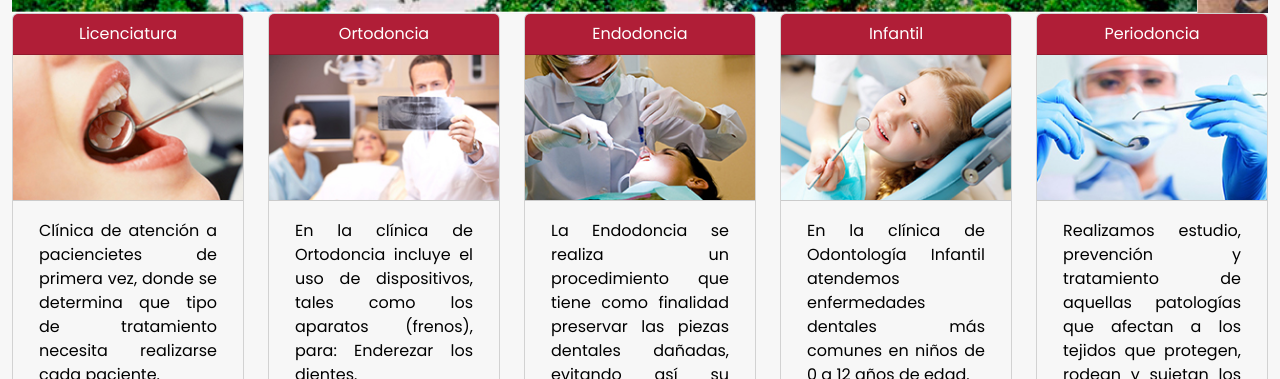
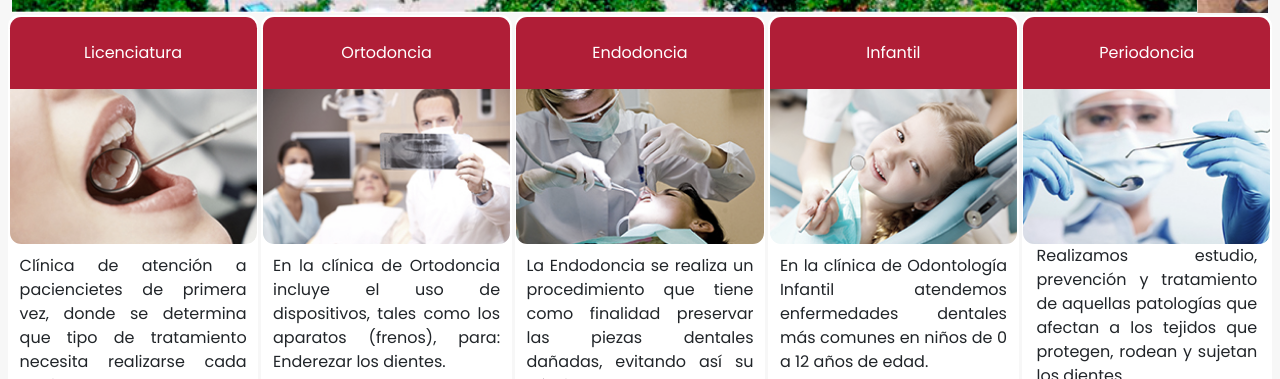
Before and after one commit to salvadorceniceros/tercerproyectofinal, a website: page pages/contacto.html in a window 1280 px wide. Shown: the part 573-952 px from the top of the page. Drawn offline with nearby package versions, Linux system fonts and the light colour scheme.

Commit message:
Corrección Áreas Especificas en los html

```diff
--- a/pages/contacto.html
+++ b/pages/contacto.html
@@ -178,55 +178,64 @@
               <span class="visually-hidden">Next</span>
             </button>
           </div>
+</header>
     <!--Arias especificas-->
-        <div class="conatainer-fluid" style="background-color: #f7f7f7;">
-            <div class="row text-white text-center">
-                <div class="col-sm">
-                    <div class="card">
-                        <div class="card-header bg-rojo">Licenciatura</div>
-                        <div class="card-body p-0">
-                            <a href="#"><img src="../img/2021/licenciatura.jpg" width="100%" alt="Licenciatura"></a></div>
-                        <div class="card-footer"><p class="letra">Clínica de atención a paciencietes de primera vez, donde se determina que tipo de tratamiento necesita realizarse cada paciente.</p></div>
-                    </div>
+    <section class="container-tarjeta">
+        <div class="tarjeta-section">
+            <div class="tarjeta">
+                <div class="tarjeta-header">
+                    Licenciatura
                 </div>
-                <div class="col-sm">
-                    <div class="card">
-                        <div class="card-header bg-rojo">Ortodoncia</div>
-                        <div class="card-body  p-0">
-                            <a href="#"><img src="../img/2021/ortodoncia.jpg" width="100%" alt="Ortodoncia"></a></div>
-                        <div class="card-footer"><p class="letra">En la clínica de Ortodoncia incluye el uso de dispositivos, tales como los aparatos (frenos), para: Enderezar los dientes.</p></div>
-                    </div>
+                <div class="tarjeta-body">
+                    <img src="../img/2021/licenciatura.jpg" alt=""></div>
+                <div class="tarjeta-footer">
+                    <p>Clínica de atención a paciencietes de primera vez, donde se determina que tipo de tratamiento necesita realizarse cada paciente.</p>
                 </div>
-                <div class="col-sm">
-                    <div class="card">
-                        <div class="card-header bg-rojo">Endodoncia</div>
-                        <div class="card-body  p-0">
-                            <a href="#"><img src="../img/2021/endodoncia.jpg" width="100%" alt="Endodoncia"></a></div>
-                        <div class="card-footer"><p class="letra">La Endodoncia se realiza un procedimiento que tiene como finalidad preservar las piezas dentales dañadas, evitando así su pérdida.</p></div>
-                    </div>
+            </div>
+            <div class="tarjeta">
+                <div class="tarjeta-header">
+                    Ortodoncia
                 </div>
-                <div class="col-sm">
-                    <div class="card">
-                        <div class="card-header bg-rojo">Infantil</div>
-                        <div class="card-body  p-0">
-                            <a href="#"><img src="../img/2021/infantil.jpg" width="100%" alt="Infantil"></a></div>
-                        <div class="card-footer"><p class="letra">En la clínica de Odontología Infantil atendemos enfermedades dentales más comunes en niños de 0 a 12 años de edad.</p></div>
-                    </div>
+                <div class="tarjeta-body">
+                    <img src="../img/2021/ortodoncia.jpg" alt="Ortodoncia"></div>
+                <div class="tarjeta-footer">
+                    <p>En la clínica de Ortodoncia incluye el uso de dispositivos, tales como los aparatos (frenos), para: Enderezar los dientes.</p>
                 </div>
-                <div class="col-sm">
-                    <div class="card">
-                        <div class="card-header bg-rojo">Periodoncia</div>
-                        <div class="card-body  p-0">
-                            <a href="#"><img src="../img/2021/periodoncia.jpg" width="100%" alt="Periodoncia"></a></div>
-                        <div class="card-footer"><p class="letra">Realizamos estudio, prevención y tratamiento de aquellas patologías que afectan a los tejidos que protegen, rodean y sujetan los dientes</p></div>
-                    </div>
+            </div>
+            <div class="tarjeta">
+                <div class="tarjeta-header">
+                    Endodoncia
+                </div>
+                <div class="tarjeta-body">
+                    <img src="../img/2021/endodoncia.jpg" alt="Endodoncia"></div>
+                <div class="tarjeta-footer">
+                    <p>La Endodoncia se realiza un procedimiento que tiene como finalidad preservar las piezas dentales dañadas, evitando así su pérdida.</p>
+                </div>
+            </div>
+            <div class="tarjeta">
+                <div class="tarjeta-header">
+                    Infantil
+                </div>
+                <div class="tarjeta-body">
+                    <img src="../img/2021/infantil.jpg" alt="Infantil"></div>
+                <div class="tarjeta-footer">
+                    <p>En la clínica de Odontología Infantil atendemos enfermedades dentales más comunes en niños de 0 a 12 años de edad.</p>
+                </div>
+            </div>
+            <div class="tarjeta">
+                <div class="tarjeta-header">
+                    Periodoncia
+                </div>
+                <div class="tarjeta-body">
+                    <img src="../img/2021/periodoncia.jpg" alt="Periodoncia">
+                    <p>Realizamos estudio, prevención y tratamiento de aquellas patologías que afectan a los tejidos que protegen, rodean y sujetan los dientes</p>
                 </div>
             </div>
         </div>
-    </main>
-</header>
+    </section>
 
-<disection class="container">
+
+<div class="container">
     <section class="principal">
         <h1 class="degradado">Queremos saber de tí - Contáctanos</h1>
         <h2>envianos tús datos para saber más de tí</h2>
```
Also changed, not shown: pages/instalaciones.html (+44 -35 lines), pages/maestria.html (+48 -39 lines), pages/nosotros.html (+48 -39 lines).
